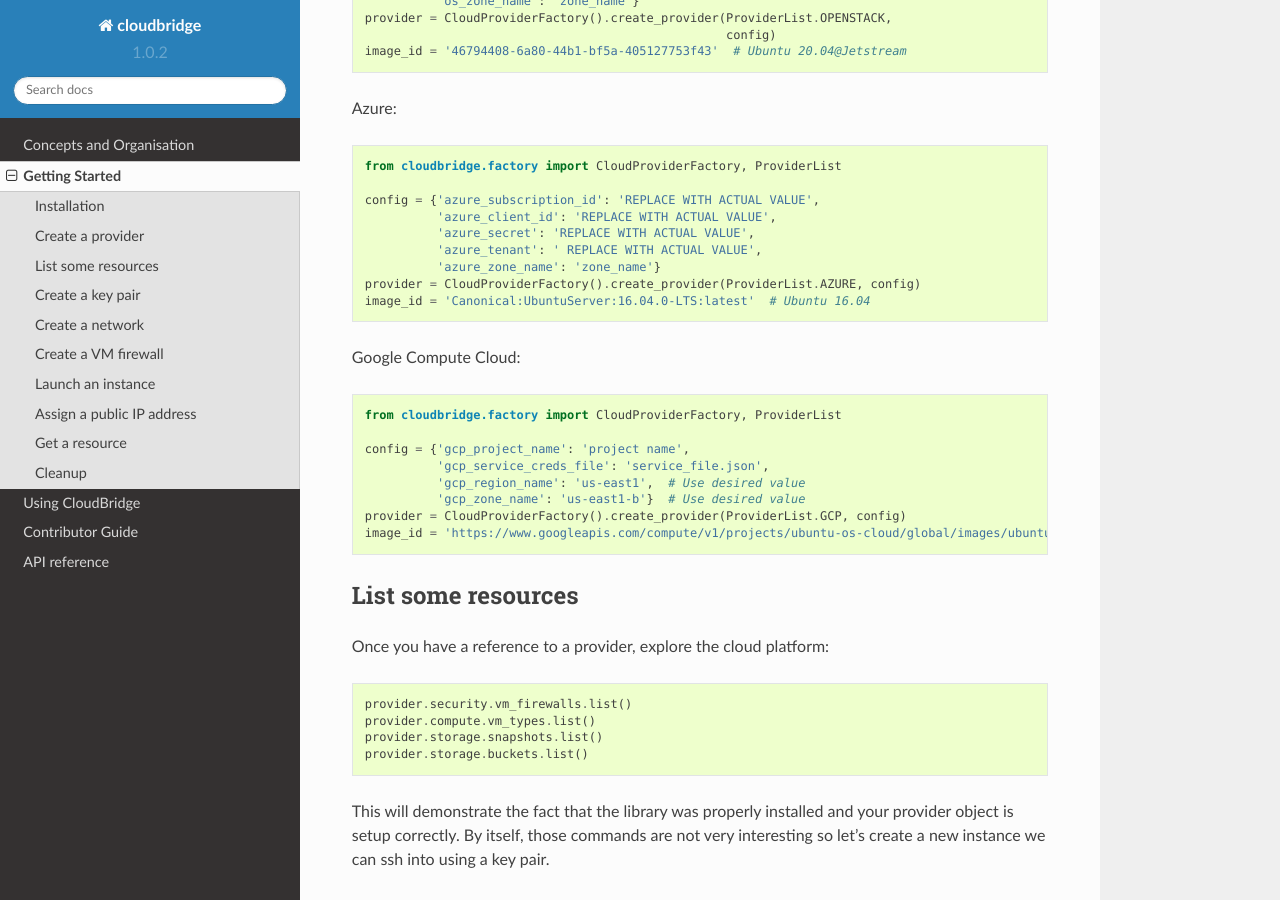
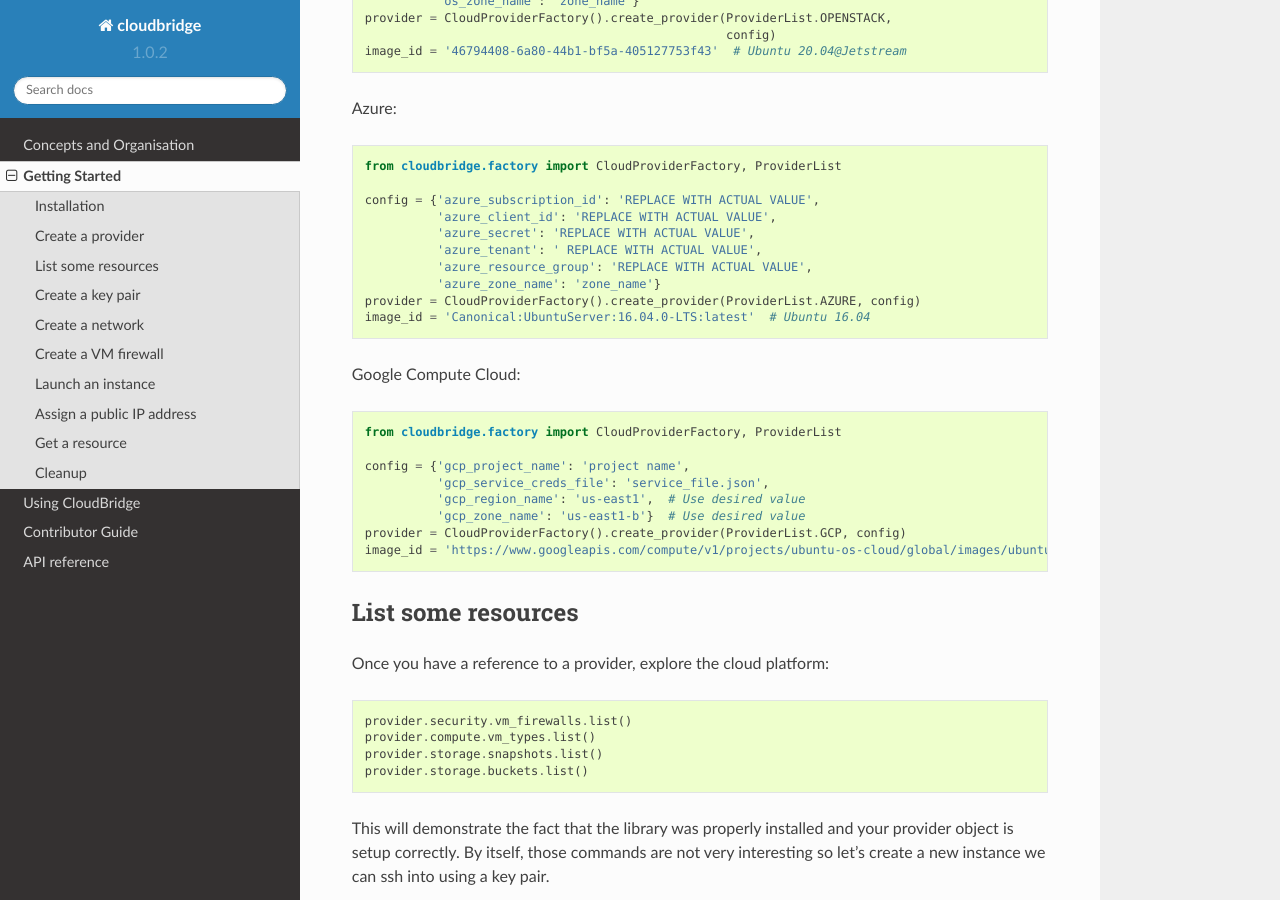
Before and after one commit to CloudVE/cloudbridge, a Sphinx documentation site: the page built from docs/getting_started.rst, in a window 1280 px wide and 900 px high, scrolled down 1360 px. Built offline with Sphinx 7.4.7 and the Read the Docs theme 2.0.0, drawn with Linux system fonts in a browser that asks for light colours.

Commit message:
Add azure_resource_group to create a provider

```diff
--- a/docs/getting_started.rst
+++ b/docs/getting_started.rst
@@ -79,6 +79,7 @@ Azure:
               'azure_client_id': 'REPLACE WITH ACTUAL VALUE',
               'azure_secret': 'REPLACE WITH ACTUAL VALUE',
               'azure_tenant': ' REPLACE WITH ACTUAL VALUE',
+              'azure_resource_group': 'REPLACE WITH ACTUAL VALUE',
               'azure_zone_name': 'zone_name'}
     provider = CloudProviderFactory().create_provider(ProviderList.AZURE, config)
     image_id = 'Canonical:UbuntuServer:16.04.0-LTS:latest'  # Ubuntu 16.04
```
